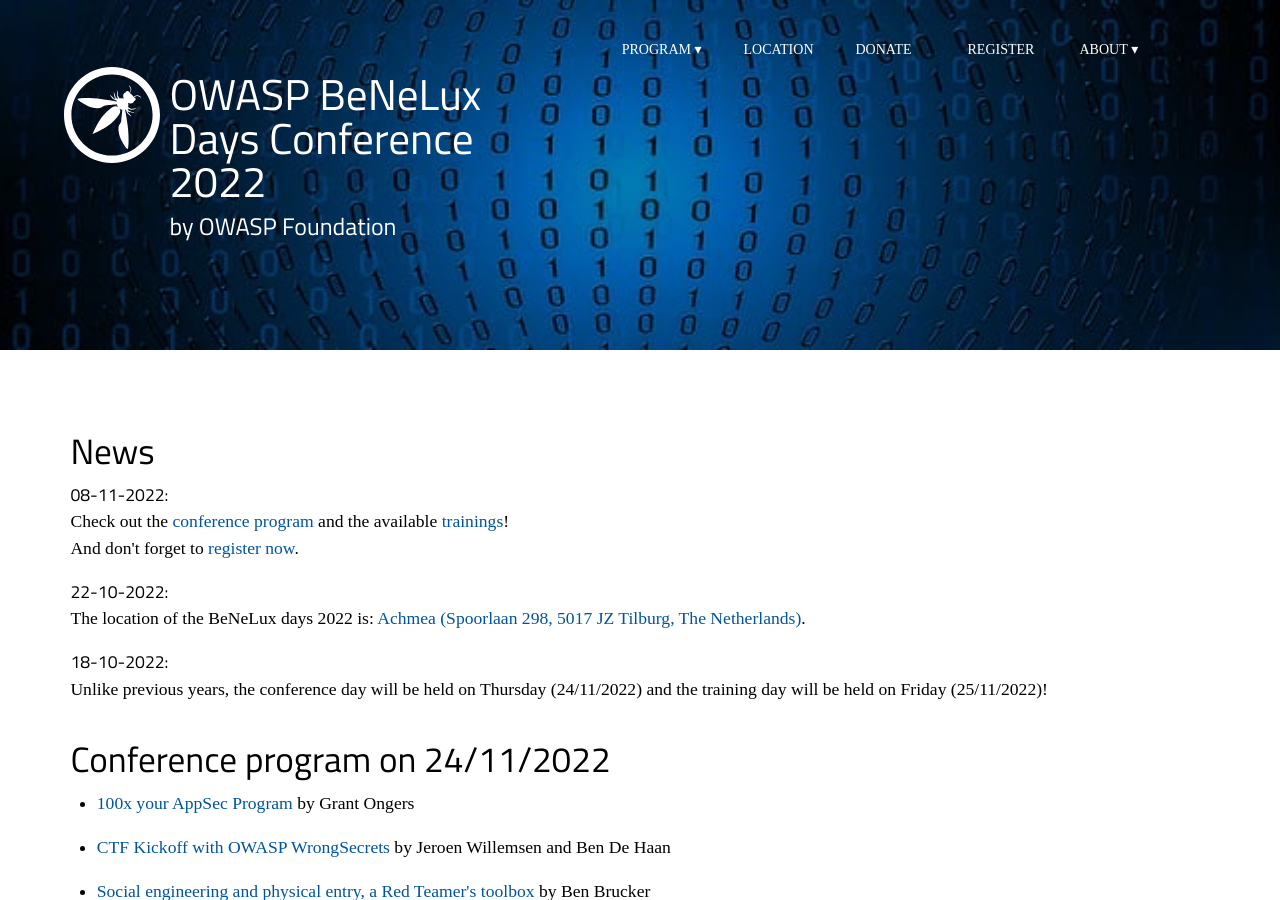
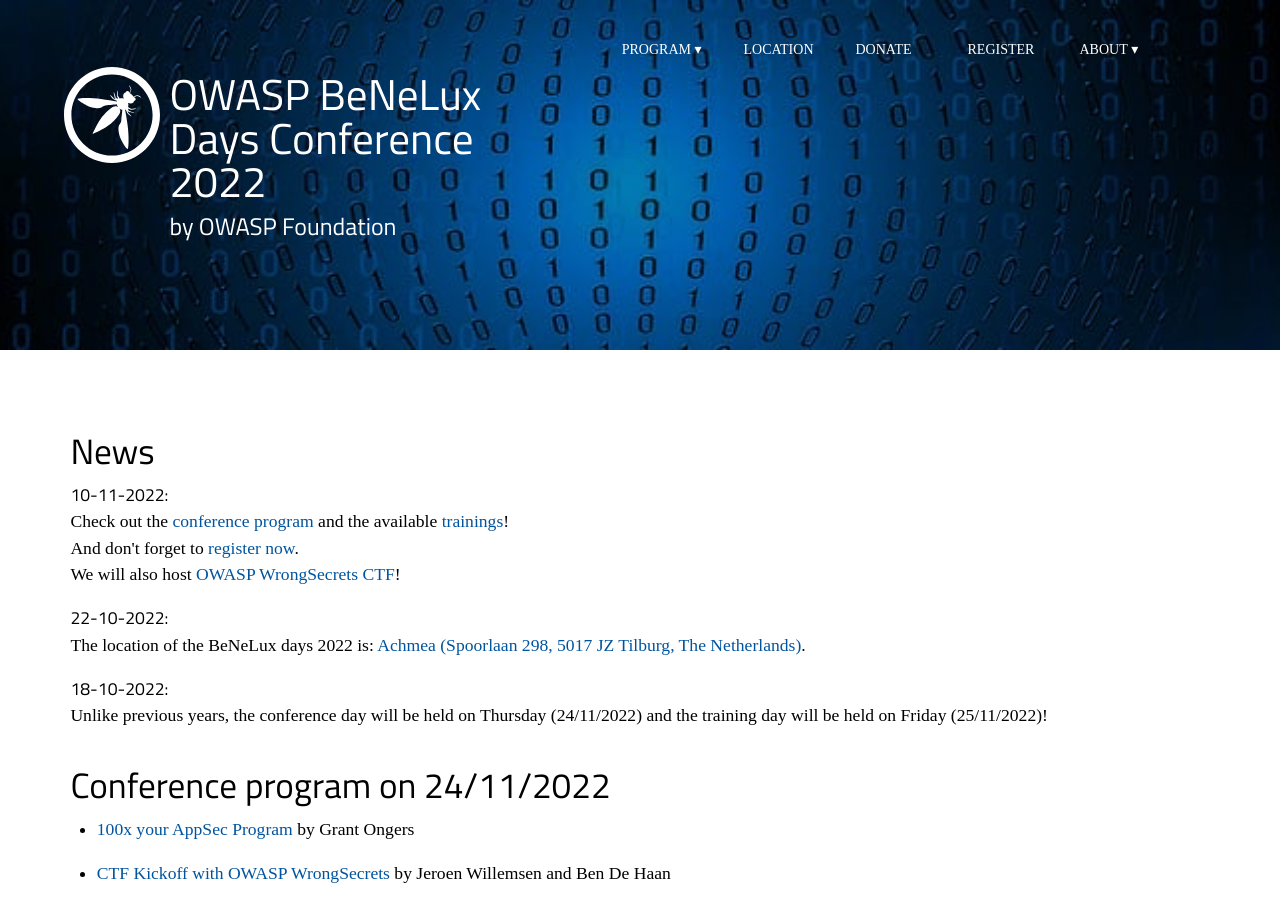
Before and after one commit to dm-17/Owasp-BeNeLux-Days-2022, a Jekyll site: the page built from index.html, in a window 1280 px wide and 900 px high. Built offline with Jekyll 4.4.1, drawn with Linux system fonts in a browser that asks for light colours; some web fonts are replaced.

Commit message:
menu, news and links to ctf

```diff
--- a/_data/conference.yml
+++ b/_data/conference.yml
@@ -84,7 +84,7 @@
 
   title   : CTF Kickoff with OWASP WrongSecrets
   abstract: >-
-            Want to have a go at secrets hunting? Enter OWASP WrongSecrets!
+            Want to have a go at secrets hunting? Enter <a href="/program/ctf">OWASP WrongSecrets</a>!
             You won’t get our demonstration. Instead, you’ll go on a secrets hunt
             yourself with this custom made CTF for this event. During this session,
             we will share the domain and credentials for which you can register
--- a/_data/menus.yml
+++ b/_data/menus.yml
@@ -5,7 +5,9 @@
     url  : program/training
   - title: Conference day
     url  : program/conference
-# #  - title: Social event
+  - title: Capture the Flag
+    url  : program/CTF
+#  - title: Social event
 # #    url  : program/socialevent
 #  - title: Conference live streaming
 #    url  : https://www.youtube.com/watch?v=9MOBMk0Y6KQ
--- a/_data/news.yml
+++ b/_data/news.yml
@@ -1,8 +1,9 @@
-- date    : 08-11-2022
+- date    : 10-11-2022
   text    : >-
             Check out the <a href=/program/conference>conference program</a> and the available <a href=/program/training>trainings</a>!
             <br>
-            And don't forget to <a href=https://owasp-benelux-days-fall-2022.eventbrite.com/>register now</a>.
+            And don't forget to <a href=https://owasp-benelux-days-fall-2022.eventbrite.com/>register now</a>.<br>
+            We will also host <a href="/program/ctf">OWASP WrongSecrets CTF</a>!
   display : yes
 - date    : 24-10-2022
   text    : >-
```
